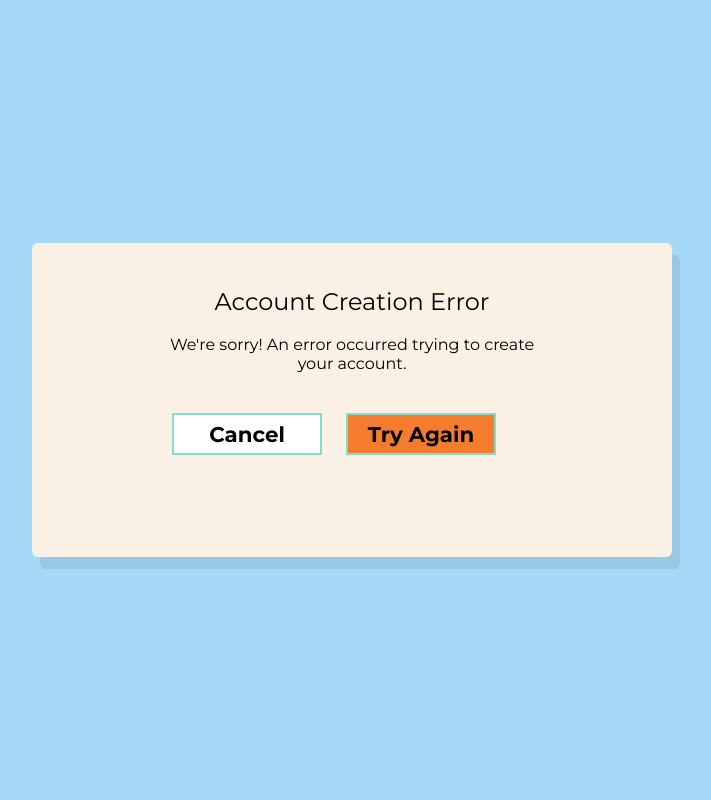
After one commit to falkreon/MoffatBay, a PHP site: page /register_error.php in a window 1280 px wide. The commit adds this page. Shown: the whole page, without its empty margins (288-999 px from the left). Run offline with PHP 8.4, Linux system fonts and the light colour scheme.

Commit message:
Finish account registration system

```diff
--- a/src/register.css
+++ b/src/register.css
@@ -1,3 +1,15 @@
+/*
+ * CSD460: Capstone in Software Development
+ * Gold Team
+ *   Isaac Ellingson
+ *   Patrice Moracchini
+ *   Cannon Rivera
+ *   José Velázquez Sáenz
+ * 9/2/2026
+ *
+ * CSS Specific to the register, register_error, logout, and do_register pages
+ */
+
 * {
 	box-sizing: border-box;
 	font-family: "Montserrat", sans-serif;
@@ -66,7 +78,13 @@ h1 {
 	padding: 5px;
 }
 
-input[type=button], input[type="submit"] {
+.buttons {
+	display: flex;
+	flex-direction: row;
+
+}
+
+input[type=button], input[type="submit"], .button {
 	display: inline-block;
 	border: 2px solid #84DCCF;
 	font-size: 16pt;
@@ -75,6 +93,14 @@ input[type=button], input[type="submit"] {
 	min-width: 150px;
 	background: #FFFFFF;
 	margin: 24px 12px 6px 12px;
+	text-decoration: none;
+	color: #000;
+	font-weight: bold;
+	text-align: center;
+}
+
+.callout-button {
+	background: #F57C2F;
 }
 
 .form-2col p input:invalid {
--- a/src/register.php
+++ b/src/register.php
@@ -108,7 +108,7 @@ session_destroy();
 			   ></input>
 			<p><label for="phone">Telephone</label>
 			   <input type="text" name="phone" id="phone"
-			   pattern="(?:\(([0-9]{3})\)[ ]?)|(?:([0-9]{3})[ ]?)?([0-9]{3})[ ]?-?[ ]?([0-9]{4})"
+			   pattern="^(?:(?:\(([0-9]{3})\)[ ]?)|(?:([0-9]{3})[ ]?))?([0-9]{3})[ ]?-?[ ]?([0-9]{4})$"
 			   oninput="updateButton();"
 			   required
 			   ></input>
@@ -124,7 +124,7 @@ session_destroy();
 			<p class="req validation-fail" id="req-upp">Must include one uppercase letter
 			<p class="req validation-fail" id="req-low">Must include one lowercase letter
 			<div class="buttons">
-				<input type="button" value="Cancel" id="cancel" onclick="">
+				<a class="button" href="index.php">Cancel</a>
 				<input type="submit" value="Register" id="register" onclick="" disabled>
 			</div>
 		</div>
--- /dev/null
+++ b/src/register_error.php
@@ -0,0 +1,22 @@
+<!DOCTYPE html>
+<html lang="en">
+<head>
+	<meta charset="utf-8">
+	<meta name="viewport" content="width=device-width, initial-scale=1.0">
+	<title>Moffat Bay Lodge - Register</title>
+	<link rel="preconnect" href="https://fonts.googleapis.com">
+	<link rel="preconnect" href="https://fonts.gstatic.com" crossorigin>
+	<link href="https://fonts.googleapis.com/css2?family=Montserrat:ital,wght@0,100..900;1,100..900&display=swap" rel="stylesheet">
+	<link rel="stylesheet" href="register.css">
+</head>
+<body>
+	<section>
+		<h1>Account Creation Error</h1>
+		<p>We're sorry! An error occurred trying to create your account.
+		<div class="buttons">
+			<a class="button" href="index.php">Cancel</a>
+			<a class="button callout-button" href="register.php">Try Again</a>
+		</div>
+	</section>
+</body>
+</html>
```
Also changed, not shown: src/do_register.php (+44 -16 lines).
